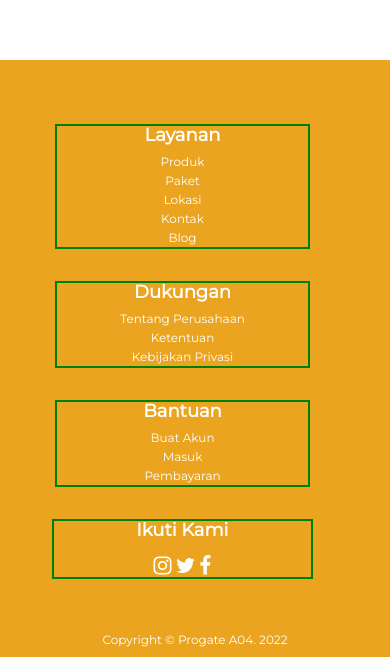
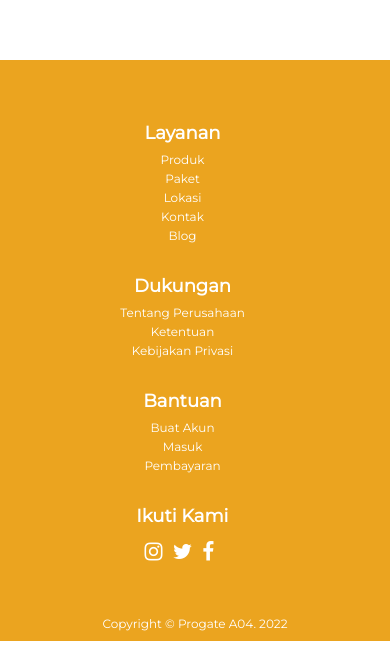
Before and after one commit to progatea04/progatea04, a plain HTML site: page index.html in a window 390 px wide. Shown: the part 4567-5224 px from the top of the page. Drawn offline with Linux system fonts and the light colour scheme.

Commit message:
merapihkan logo footer

```diff
--- a/css/viewport.css
+++ b/css/viewport.css
@@ -153,11 +153,9 @@
 
     .bantuan, .layanan, .dukungan {
         margin-top: 32px;
-        border: 2px solid green;
     }
 
     .sosmed {
-        border: 2px solid green;
         width: 80%;
         text-align: center;
         margin: 32px 20px;
@@ -165,7 +163,7 @@
 
     .fa-instagram, .fa-facebook, .fa-twitter {
         font-size: 21px;
-        margin: auto;
+        margin-right: 6px;
     }
 }
 
```
